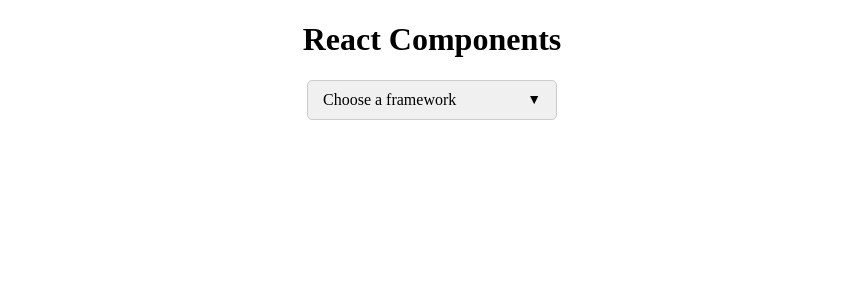
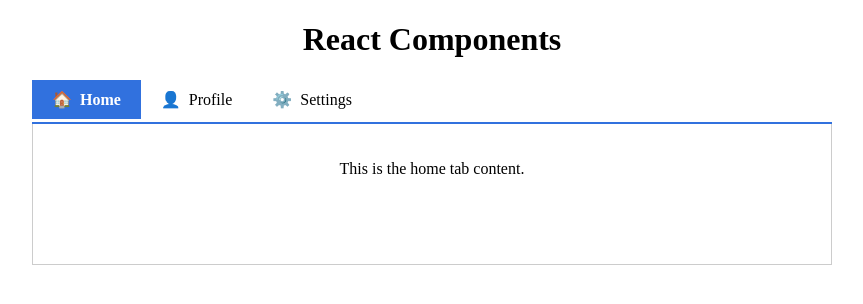
Before and after one commit to OptinexTech/react-components, a React (Create React App) app: page / in a window 1280 px wide. Shown: the top 304 px of the page, without its empty margins (208-1071 px from the left). Built offline with nearby package versions, Linux system fonts and the light colour scheme.

Commit message:
Tabs component

```diff
--- a/src/App.js
+++ b/src/App.js
@@ -1,23 +1,37 @@
 import './App.css';
-import Dropdown from './components/Dropdown';
-import { useState } from 'react';
+import Tabs from './components/Tabs';
 
 function App() {
-  const [selectedOption, setSelectedOption] = useState(null);
-  const options = ['React', 'Vue', 'Angular', 'Nextjs', 'Nuxtjs', 'Nestjs'];
+  const tabsData = [
+    {
+      label: 'Home',
+      content: <p>This is the home tab content.</p>,
+      icon: '🏠'
+    },
+    {
+      label: 'Profile',
+      content: <p>This is your profile tab content.</p>,
+      icon: '👤',
+    },
+    {
+      label: 'Settings',
+      content: <p>This is the settings tab content.</p>,
+      icon: '⚙️'
+    },
+  ];
 
   return (
     <div className="App">
       <h1>React Components</h1>
-      <div className="container">
-        <Dropdown
-          options={options}
-          selected={selectedOption}
-          onChange={setSelectedOption}
-          placeholder='Choose a framework'
-        />
-        {selectedOption && <p>You selected: {selectedOption}</p>}
-      </div>
+      <Tabs
+        tabs={tabsData}
+        defaultActiveIndex={0}
+        onTabChange={(index) => console.log(`Active tab Index: ${index}`)}
+        customStyles={{
+          activeTab: { backgroundColor: '#3171DE', color: 'white' },
+          header: { borderBottom: '2px solid #3171DE' }
+        }}
+      />
     </div>
   );
 };
--- /dev/null
+++ b/src/components/Tabs/index.js
@@ -0,0 +1,48 @@
+import { useState, useEffect } from "react";
+import './tabs.css';
+
+const Tabs = ({
+  tabs,
+  defaultActiveIndex = 0,
+  onTabChange,
+  customStyles
+}) => {
+  const [activeIndex, setActiveIndex] = useState(defaultActiveIndex);
+  const [loadedTabs, setLoadedTabs] = useState([defaultActiveIndex]);
+
+  useEffect(() => {
+    if(!loadedTabs.includes(activeIndex)) {
+      setLoadedTabs([...loadedTabs, activeIndex]);
+    }
+  }, [activeIndex]);
+
+  const handleTabClick = (index) => {
+    setActiveIndex(index);
+    if(onTabChange) {
+      onTabChange(index);
+    }
+  }
+
+  return (
+    <div className="tabs-container" style={customStyles?.container}>
+      <div className="tabs-header" style={customStyles?.header}>
+        {tabs.map((tab, index) => (
+          <div
+            key={index}
+            className={`tab-item ${index === activeIndex ? 'active' : ''}`}
+            onClick={() => handleTabClick(index)}
+            style={index === activeIndex ? customStyles?.activeTab : {}}
+          >
+            {tab.icon && <span className="tab-icon">{tab.icon}</span>}
+            {tab.label}
+          </div>
+        ))}
+      </div>
+      <div className="tabs-content">
+        {loadedTabs.includes(activeIndex) && tabs[activeIndex].content}
+      </div>
+    </div>
+  )
+};
+
+export default Tabs;
--- /dev/null
+++ b/src/components/Tabs/tabs.css
@@ -0,0 +1,49 @@
+.tabs-container {
+  width: 100%;
+  max-width: 800px;
+  margin: 20px auto;
+}
+
+.tabs-header {
+  display: flex;
+  border-bottom: 1px solid #ccc;
+  overflow-x: auto;
+  white-space: nowrap;
+}
+
+.tab-item {
+  padding: 10px 20px;
+  cursor: pointer;
+  transition: background-color 0.3s, color 0.3s;
+  position: relative;
+}
+
+.tab-item.active {
+  background-color: #3171DE;
+  color: white;
+  font-weight: bold;
+  border-bottom: 3px solid #fff;
+}
+
+.tab-item:hover {
+  background-color: #f0f0f0;
+}
+
+.tab-icon {
+  margin-right: 8px;
+  font-size: 16px;
+}
+
+.tabs-content {
+  padding: 20px;
+  border: 1px solid #ccc;
+  border-top: none;
+  min-height: 100px;
+  background-color: #fff;
+}
+
+@media (max-width: 768px) {
+  .tabs-header {
+    flex-direction: column;
+  }
+}
```
